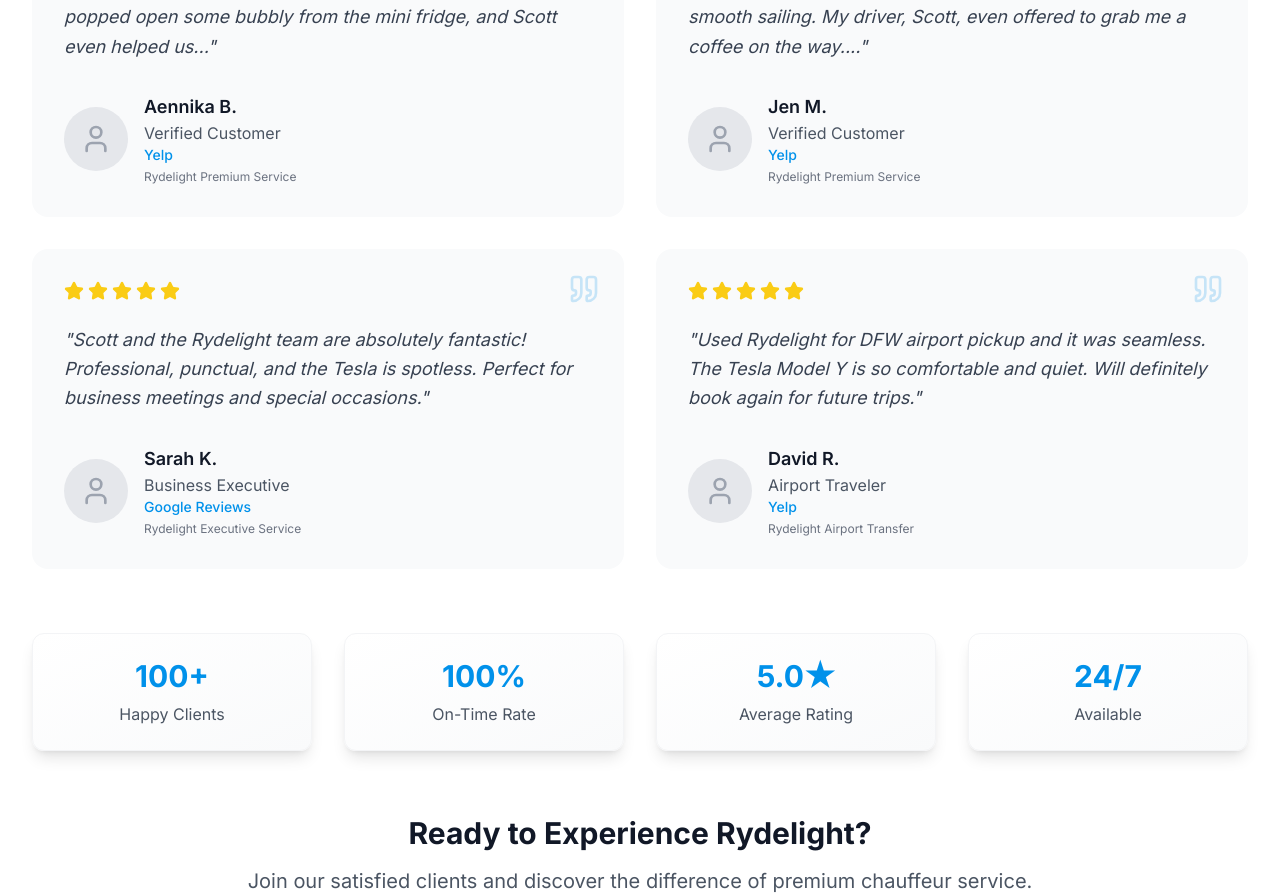
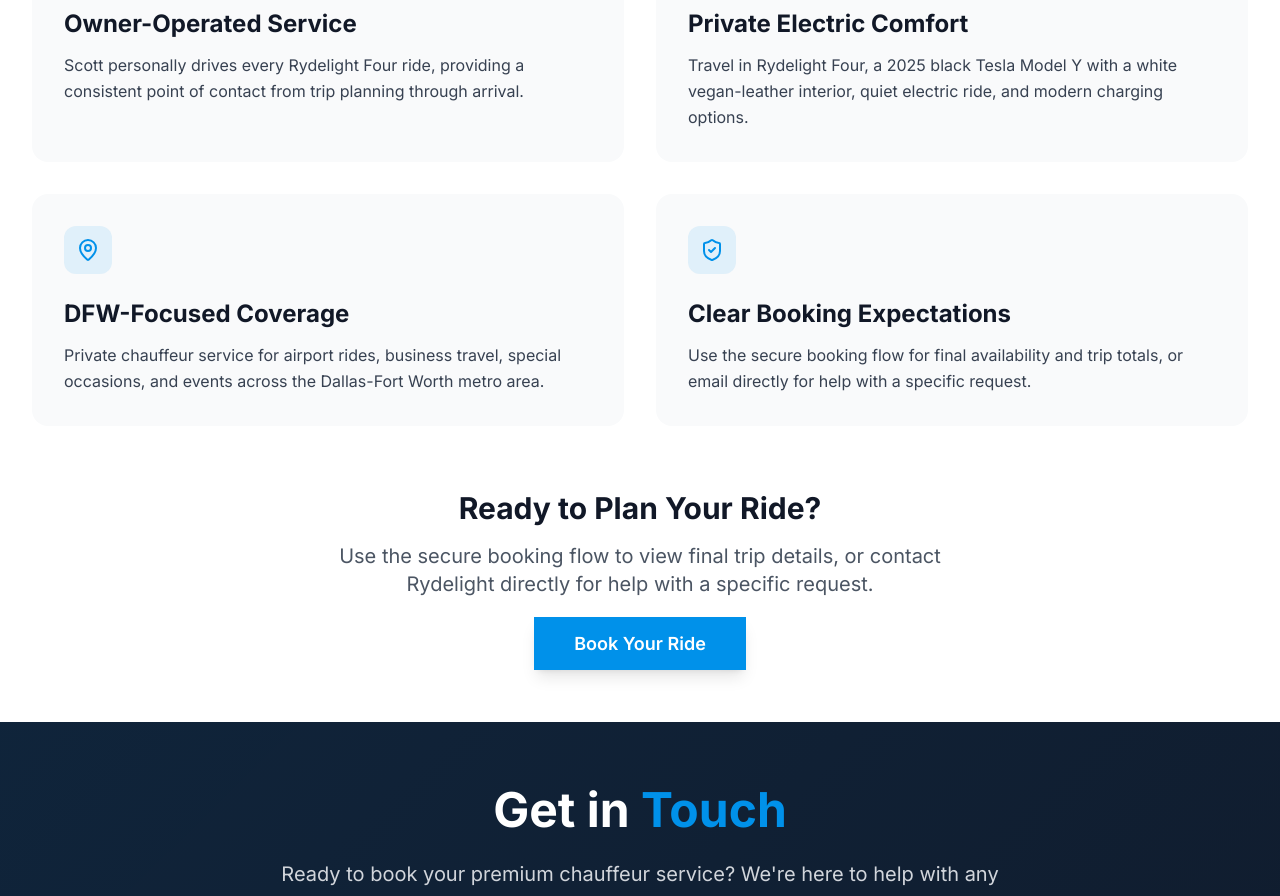
Before and after one commit to Rydelight/rydelightwebsite, a Next.js app: page / in a window 1280 px wide. Shown: the part 9002-9898 px from the top of the page. Built offline with nearby package versions, Linux system fonts and the light colour scheme.

Commit message:
Replace unsupported testimonial claims

```diff
--- a/components/testimonials.tsx
+++ b/components/testimonials.tsx
@@ -1,157 +1,99 @@
+'use client'
 
-'use client';
+import { motion } from 'framer-motion'
+import { CarFront, MapPin, ShieldCheck, UserRoundCheck } from 'lucide-react'
+import { useInView } from 'react-intersection-observer'
 
-import { motion } from 'framer-motion';
-import { useInView } from 'react-intersection-observer';
-import { Star, Quote, User } from 'lucide-react';
-import testimonialsData from '../data/testimonials.json';
+const serviceStandards = [
+  {
+    icon: UserRoundCheck,
+    title: 'Owner-Operated Service',
+    detail: 'Scott personally drives every Rydelight Four ride, providing a consistent point of contact from trip planning through arrival.',
+  },
+  {
+    icon: CarFront,
+    title: 'Private Electric Comfort',
+    detail: 'Travel in Rydelight Four, a 2025 black Tesla Model Y with a white vegan-leather interior, quiet electric ride, and modern charging options.',
+  },
+  {
+    icon: MapPin,
+    title: 'DFW-Focused Coverage',
+    detail: 'Private chauffeur service for airport rides, business travel, special occasions, and events across the Dallas-Fort Worth metro area.',
+  },
+  {
+    icon: ShieldCheck,
+    title: 'Clear Booking Expectations',
+    detail: 'Use the secure booking flow for final availability and trip totals, or email directly for help with a specific request.',
+  },
+]
 
 export default function Testimonials() {
   const [ref, inView] = useInView({
     triggerOnce: true,
     threshold: 0.1,
-  });
-
-  // Transform the real testimonials data to match our component structure
-  const testimonials = testimonialsData.map((testimonial, index) => ({
-    name: testimonial.reviewer_name,
-    role: 'Verified Customer',
-    company: testimonial.source_platform,
-    rating: Math.floor(testimonial.rating),
-    text: testimonial.review_text,
-    service: 'Rydelight Premium Service',
-  }));
-
-  // Add some additional testimonials to fill out the grid nicely
-  const additionalTestimonials = [
-    {
-      name: 'Sarah K.',
-      role: 'Business Executive',
-      company: 'Google Reviews',
-      rating: 5,
-      text: 'Scott and the Rydelight team are absolutely fantastic! Professional, punctual, and the Tesla is spotless. Perfect for business meetings and special occasions.',
-      service: 'Rydelight Executive Service',
-    },
-    {
-      name: 'David R.',
-      role: 'Airport Traveler',
-      company: 'Yelp',
-      rating: 5,
-      text: 'Used Rydelight for DFW airport pickup and it was seamless. The Tesla Model Y is so comfortable and quiet. Will definitely book again for future trips.',
-      service: 'Rydelight Airport Transfer',
-    },
-  ];
-
-  const allTestimonials = [...testimonials, ...additionalTestimonials];
+  })
 
   return (
-    <section className="section-padding bg-white">
+    <section className="section-padding bg-white" aria-labelledby="rydelight-standard-heading">
       <div className="container-max">
         <motion.div
           ref={ref}
           initial={{ opacity: 0, y: 50 }}
           animate={inView ? { opacity: 1, y: 0 } : {}}
           transition={{ duration: 0.8 }}
-          className="text-center mb-16"
+          className="mx-auto mb-16 max-w-3xl text-center"
         >
-          <h2 className="text-4xl md:text-5xl font-bold text-gray-900 mb-6">
-            What Our <span className="text-gradient">Clients Say</span>
+          <p className="mb-4 text-sm font-semibold uppercase tracking-[0.2em] text-[#0091ea]">Private chauffeur service</p>
+          <h2 id="rydelight-standard-heading" className="mb-6 text-4xl font-bold text-gray-900 md:text-5xl">
+            The <span className="text-gradient">Rydelight Standard</span>
           </h2>
-          <p className="text-xl text-gray-600 max-w-3xl mx-auto leading-relaxed">
-            Don't just take our word for it. Here's what our valued clients have to say
-            about their Rydelight experience.
+          <p className="text-xl leading-relaxed text-gray-600">
+            A thoughtful, owner-operated alternative for travelers who value a quiet ride, clear communication, and a premium electric vehicle.
           </p>
         </motion.div>
 
-        <div className="grid grid-cols-1 md:grid-cols-2 gap-8">
-          {allTestimonials.map((testimonial, index) => (
-            <motion.div
-              key={`${testimonial.name}-${index}`}
-              initial={{ opacity: 0, y: 50 }}
-              animate={inView ? { opacity: 1, y: 0 } : {}}
-              transition={{ duration: 0.6, delay: index * 0.2 }}
-              className="bg-gray-50 rounded-2xl p-8 relative hover:shadow-lg transition-all duration-300"
-            >
-              <Quote className="absolute top-6 right-6 w-8 h-8 text-[#0091ea] opacity-20" />
+        <div className="grid grid-cols-1 gap-8 md:grid-cols-2">
+          {serviceStandards.map((standard, index) => {
+            const Icon = standard.icon
 
-              {/* Rating */}
-              <div className="flex items-center space-x-1 mb-6">
-                {[...Array(testimonial.rating)].map((_, i) => (
-                  <Star key={i} className="w-5 h-5 text-yellow-400 fill-current" />
-                ))}
-              </div>
-
-              {/* Testimonial Text */}
-              <p className="text-gray-700 text-lg leading-relaxed mb-8 italic">
-                "{testimonial.text}"
-              </p>
-
-              {/* Client Info */}
-              <div className="flex items-center space-x-4">
-                <div className="relative w-16 h-16 rounded-full overflow-hidden bg-gray-200 flex items-center justify-center">
-                  <User className="w-8 h-8 text-gray-400" />
+            return (
+              <motion.article
+                key={standard.title}
+                initial={{ opacity: 0, y: 50 }}
+                animate={inView ? { opacity: 1, y: 0 } : {}}
+                transition={{ duration: 0.6, delay: index * 0.12 }}
+                className="rounded-2xl bg-gray-50 p-8 transition-shadow duration-300 hover:shadow-lg"
+              >
+                <div className="mb-6 inline-flex h-12 w-12 items-center justify-center rounded-xl bg-[#0091ea]/10 text-[#0091ea]">
+                  <Icon className="h-6 w-6" aria-hidden="true" />
                 </div>
-                <div>
-                  <h4 className="text-lg font-semibold text-gray-900">{testimonial.name}</h4>
-                  <p className="text-gray-600">{testimonial.role}</p>
-                  <p className="text-sm text-[#0091ea] font-medium">{testimonial.company}</p>
-                  {testimonial.service && (
-                    <p className="text-xs text-gray-500 mt-1">{testimonial.service}</p>
-                  )}
-                </div>
-              </div>
-            </motion.div>
-          ))}
+                <h3 className="mb-3 text-2xl font-bold text-gray-900">{standard.title}</h3>
+                <p className="leading-relaxed text-gray-700">{standard.detail}</p>
+              </motion.article>
+            )
+          })}
         </div>
 
-        {/* Trust Indicators */}
         <motion.div
           initial={{ opacity: 0, y: 50 }}
           animate={inView ? { opacity: 1, y: 0 } : {}}
-          transition={{ duration: 0.8, delay: 0.8 }}
-          className="mt-16 grid grid-cols-2 md:grid-cols-4 gap-8 text-center"
-        >
-          <div className="feature-card">
-            <div className="text-3xl font-bold text-[#0091ea] mb-2">100+</div>
-            <div className="text-gray-600">Happy Clients</div>
-          </div>
-          <div className="feature-card">
-            <div className="text-3xl font-bold text-[#0091ea] mb-2">100%</div>
-            <div className="text-gray-600">On-Time Rate</div>
-          </div>
-          <div className="feature-card">
-            <div className="text-3xl font-bold text-[#0091ea] mb-2">5.0★</div>
-            <div className="text-gray-600">Average Rating</div>
-          </div>
-          <div className="feature-card">
-            <div className="text-3xl font-bold text-[#0091ea] mb-2">24/7</div>
-            <div className="text-gray-600">Available</div>
-          </div>
-        </motion.div>
-
-        {/* CTA */}
-        <motion.div
-          initial={{ opacity: 0, y: 50 }}
-          animate={inView ? { opacity: 1, y: 0 } : {}}
-          transition={{ duration: 0.8, delay: 1.0 }}
+          transition={{ duration: 0.8, delay: 0.6 }}
           className="mt-16 text-center"
         >
-          <h3 className="text-3xl font-bold text-gray-900 mb-4">
-            Ready to Experience Rydelight?
-          </h3>
-          <p className="text-xl text-gray-600 mb-8">
-            Join our satisfied clients and discover the difference of premium chauffeur service.
+          <h3 className="mb-4 text-3xl font-bold text-gray-900">Ready to Plan Your Ride?</h3>
+          <p className="mx-auto mb-8 max-w-2xl text-xl text-gray-600">
+            Use the secure booking flow to view final trip details, or contact Rydelight directly for help with a specific request.
           </p>
           <a
             href="https://customer.moovs.app/rydelight/new/info"
             target="_blank"
             rel="noopener noreferrer"
-            className="btn-primary text-lg px-10 py-4"
+            className="btn-primary px-10 py-4 text-lg"
           >
-            Book Your First Ride
+            Book Your Ride
           </a>
         </motion.div>
       </div>
     </section>
-  );
+  )
 }
```
